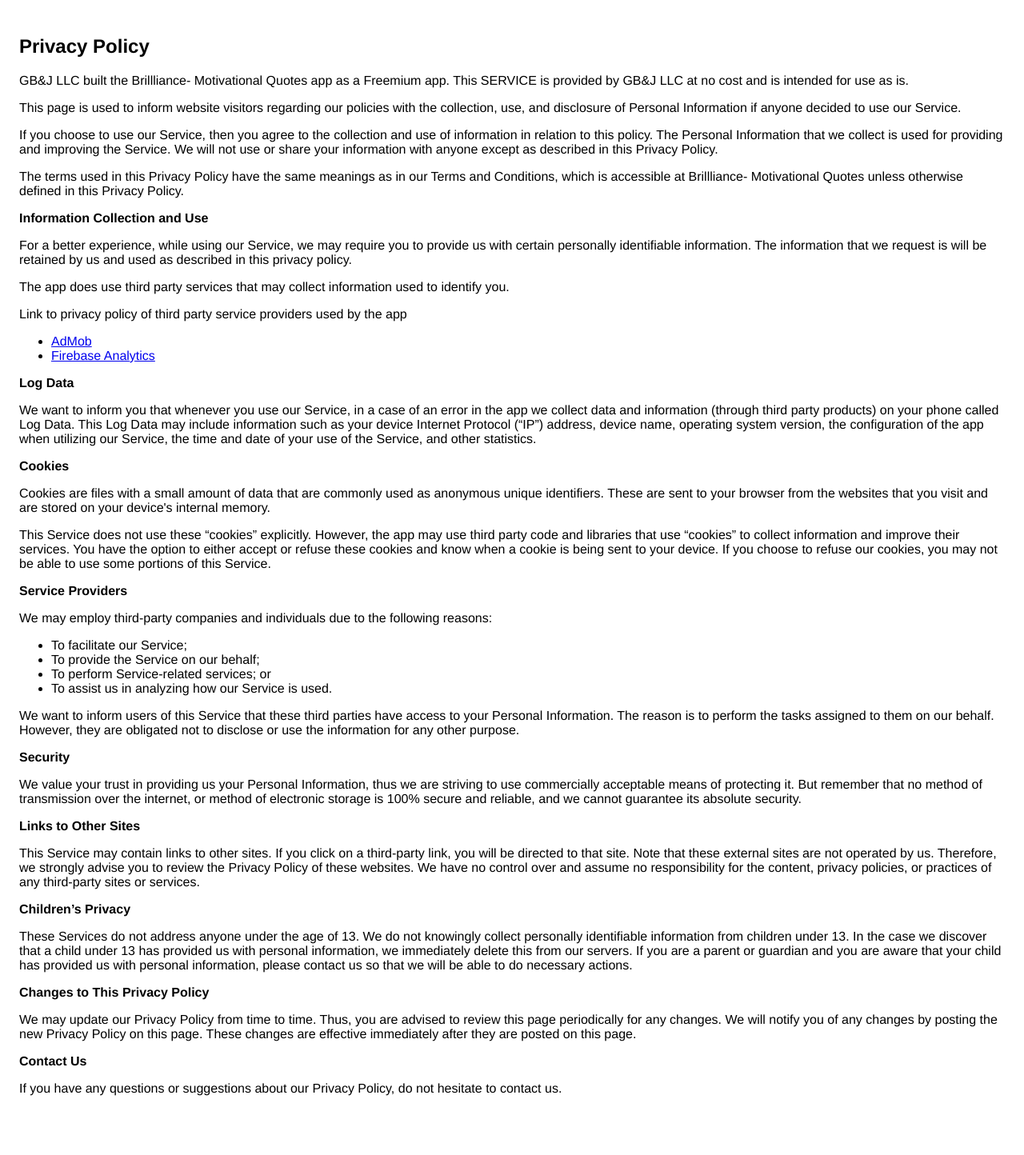
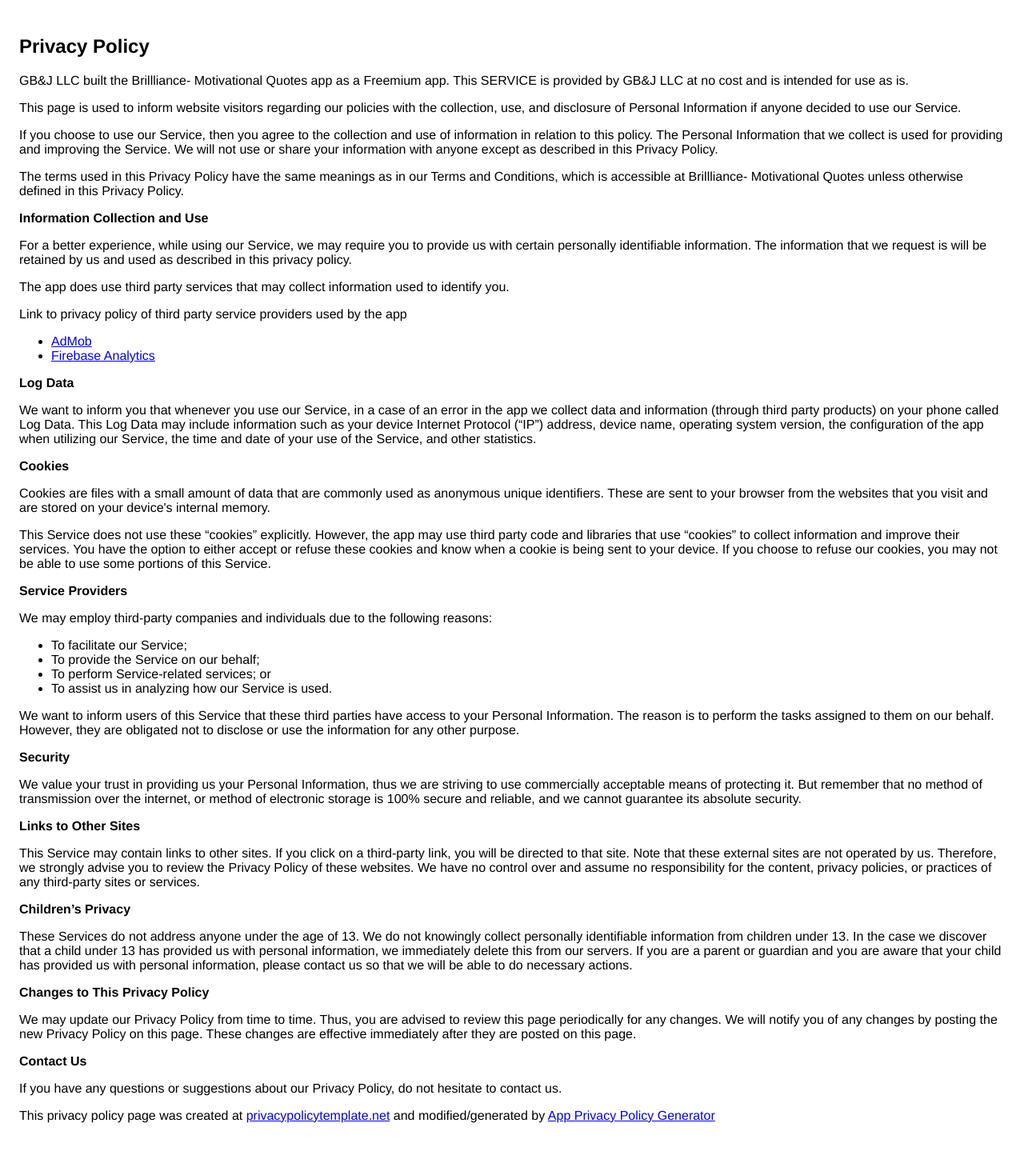
Before and after one commit to gwang123/gwang123.github.io, a Jekyll site: the page privacy_policy.html, which Jekyll copies as it is, in a window 1280 px wide. Shown: the whole page at 80% size. Built offline with Jekyll 4.4.1, drawn with Linux system fonts in a browser that asks for light colours; before the commit the page ends 1410 px from its top, so only the background shows below that.

Commit message:
Add files via upload

```diff
--- a/privacy_policy.html
+++ b/privacy_policy.html
@@ -43,3 +43,4 @@
                     this page.
                   </p> <p><strong>Contact Us</strong></p> <p>If you have any questions or suggestions about our Privacy Policy, do not hesitate to contact
                     us.
+                  </p> <p>This privacy policy page was created at <a href="https://privacypolicytemplate.net" target="_blank">privacypolicytemplate.net</a>                    and modified/generated by <a href="https://app-privacy-policy-generator.firebaseapp.com/" target="_blank">App Privacy Policy Generator</a></p></body></html>
```
